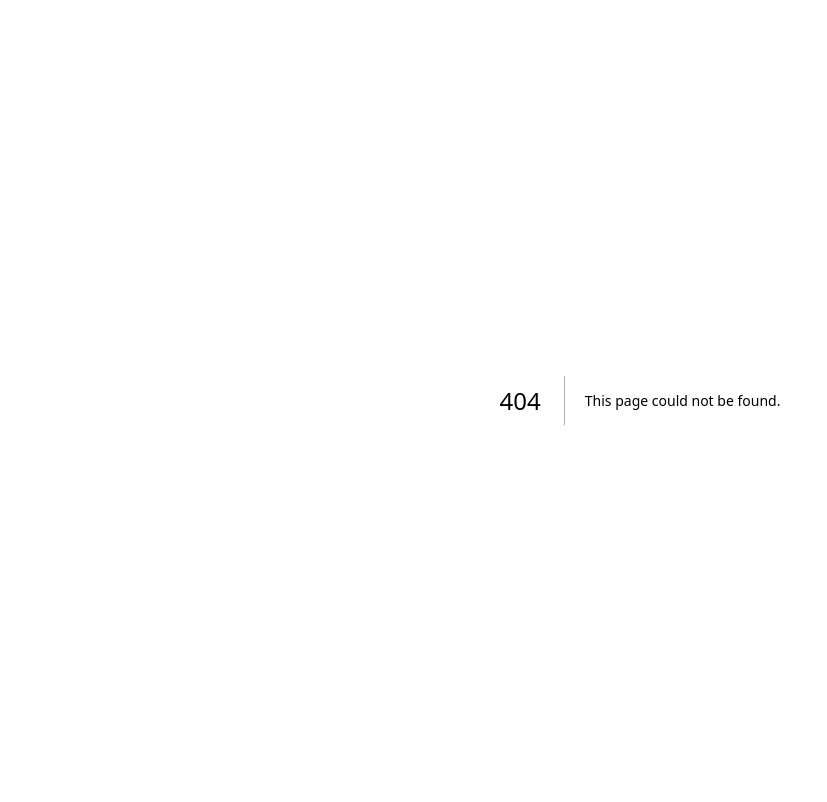
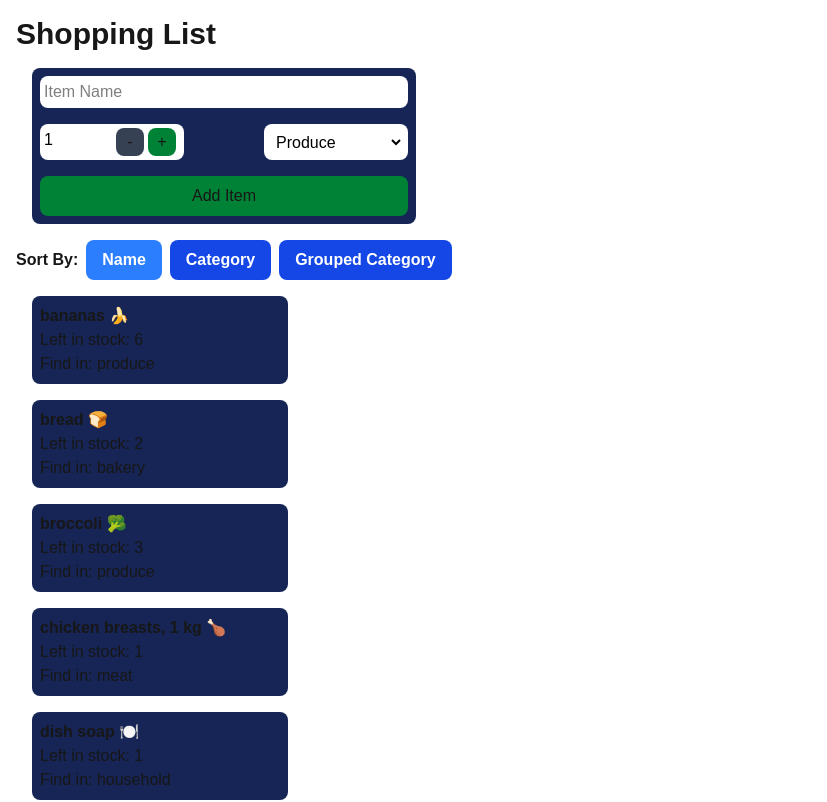
Before and after one commit to AstrumIgnis/cprg306-assignments, a Next.js app: page /week-7 in a window 1280 px wide. Before the commit this address had no page. Shown: the top 802 px of the page, without its empty margins (0-827 px from the left). Built offline with nearby package versions, Linux system fonts and the light colour scheme.

Commit message:
Added week 7 assignment

```diff
--- a/app/page.js
+++ b/app/page.js
@@ -9,7 +9,8 @@ export default function Home() {
       <Link className="m-4" href="/week-3">Week 3 Assignment</Link><br />
       <Link className="m-4" href="/week-4">Week 4 Assignment</Link><br />
       <Link className="m-4" href="/week-5">Week 5 Assignment</Link><br />
-      <Link className="m-4" href="/week-6">Week 6 Assignment</Link>
+      <Link className="m-4" href="/week-6">Week 6 Assignment</Link><br />
+      <Link className="m-4" href="/week-7">Week 7 Assignment</Link>
     </main>
   );
 }
--- a/app/week-5/page.js
+++ b/app/week-5/page.js
@@ -9,5 +9,5 @@ export default function Page() {
 }
 
 export const metadata = {
-    title: "Counter",
+    title: "New Item",
 };
--- /dev/null
+++ b/app/week-7/item-list.js
@@ -0,0 +1,86 @@
+"use client"
+
+import Item from "./item";
+import { useState } from "react";
+
+export default function ItemList({ items }) {
+    const [sortby, setSortBy] = useState("name");
+
+
+    const getSortedItems = () => {
+        let ItemData = [...items]; // Create a copy of items to avoid mutating props
+        if (sortby === "name") {
+            return ItemData.sort((a, b) => {
+                return a.name.localeCompare(b.name);
+            });
+        }
+
+        if (sortby === "category") {
+            return ItemData.sort((a, b) => {
+                return a.category.localeCompare(b.category);
+            });
+        }
+
+        if (sortby === "grouped") {
+            const groupedData = ItemData.reduce((groupedItems, item) => {
+                const group = item.category;
+                if (groupedItems[group] == null) groupedItems[group] = [];
+                groupedItems[group].push(item)
+                return groupedItems;
+            }, {});
+
+            return Object.keys(groupedData).map((key) => ({
+                key,
+                items: groupedData[key]
+            })).sort((a, b) => {
+                return a.key.localeCompare(b.key);
+            });
+        }
+    }
+
+    const sortedItems = getSortedItems();
+
+    return (
+        <div className="m-4">
+            <div className="mb-4">
+                <label htmlFor="sort-by" className="mr-2 font-bold">Sort By:</label>
+                <button
+                    className={`text-white font-bold py-2 px-4 rounded-lg mr-2 ${sortby === "name" ? "bg-blue-500 hover:bg-blue-400" : "bg-blue-700 hover:bg-blue-600"}`}
+                    onClick={() => setSortBy("name")}>
+                    Name
+                </button>
+                <button
+                    className={`text-white font-bold py-2 px-4 rounded-lg mr-2 ${sortby === "category" ? "bg-blue-500 hover:bg-blue-400" : "bg-blue-700 hover:bg-blue-600"}`}
+                    onClick={() => setSortBy("category")}>
+                    Category
+                </button>
+                <button
+                    className={`text-white font-bold py-2 px-4 rounded-lg ${sortby === "grouped" ? "bg-blue-500 hover:bg-blue-400" : "bg-blue-700 hover:bg-blue-600"}`}
+                    onClick={() => setSortBy("grouped")}>
+                    Grouped Category
+                </button>
+            </div>
+
+            {sortby === "grouped" ? (
+                <ul>
+                    {sortedItems.map((group) => (
+                        <li key={group.key} className="mb-6">
+                            <h2 className="text-xl font-bold mb-2 capitalize">{group.key}</h2>
+                            <ul>
+                                {group.items.map((item) => (
+                                    <Item key={item.id} {...item} />
+                                ))}
+                            </ul>
+                        </li>
+                    ))}
+                </ul>
+            ) : (
+                <ul>
+                    {sortedItems.map((item) => (
+                        <Item key={item.id} {...item} />
+                    ))}
+                </ul>
+            )}
+        </div>
+    )
+}
--- /dev/null
+++ b/app/week-7/item.js
@@ -0,0 +1,9 @@
+export default function Item(item) {
+    return (
+        <li className="m-4 p-2 bg-blue-950 max-w-3xs rounded-lg">
+            <h2 className="text-x1 font-bold">{item.name}</h2>
+            <p>Left in stock: {item.quantity}</p>
+            <p>Find in: {item.category}</p>
+        </li>
+    );
+}
--- /dev/null
+++ b/app/week-7/items.json
@@ -0,0 +1,74 @@
+[
+  {
+    "id": "1h2GJKH12gkHG31h1H",
+    "name": "milk, 4 L 🥛",
+    "quantity": 1,
+    "category": "dairy"
+  },
+  {
+    "id": "2KJH3k2j3H1k2J3K1H",
+    "name": "bread 🍞",
+    "quantity": 2,
+    "category": "bakery"
+  },
+  {
+    "id": "3h2KJH3k2j3H1k2J3",
+    "name": "eggs, dozen 🥚",
+    "quantity": 2,
+    "category": "dairy"
+  },
+  {
+    "id": "4k2J3K1H2GJKH12gk",
+    "name": "bananas 🍌",
+    "quantity": 6,
+    "category": "produce"
+  },
+  {
+    "id": "5H1h1H2KJH3k2j3H",
+    "name": "broccoli 🥦",
+    "quantity": 3,
+    "category": "produce"
+  },
+  {
+    "id": "6H1k2J3K1H2GJKH1",
+    "name": "chicken breasts, 1 kg 🍗",
+    "quantity": 1,
+    "category": "meat"
+  },
+  {
+    "id": "7gkHG31h1H2KJH3k",
+    "name": "pasta sauce 🍝",
+    "quantity": 3,
+    "category": "canned goods"
+  },
+  {
+    "id": "8j3H1k2J3K1H2GJK",
+    "name": "spaghetti, 454 g 🍝",
+    "quantity": 2,
+    "category": "dry goods"
+  },
+  {
+    "id": "9H12gkHG31h1H2KJ",
+    "name": "toilet paper, 12 pack 🧻",
+    "quantity": 1,
+    "category": "household"
+  },
+  {
+    "id": "10H3k2j3H1k2J3K1",
+    "name": "paper towels, 6 pack",
+    "quantity": 1,
+    "category": "household"
+  },
+  {
+    "id": "11k2J3K1H2GJKH12",
+    "name": "dish soap 🍽️",
+    "quantity": 1,
+    "category": "household"
+  },
+  {
+    "id": "12GJKH12gkHG31h1",
+    "name": "hand soap 🧼",
+    "quantity": 4,
+    "category": "household"
+  }
+]
--- /dev/null
+++ b/app/week-7/new-item.js
@@ -0,0 +1,95 @@
+"use client"
+
+import { useState } from "react";
+
+function GenerateId() {
+    return '_' + Math.random().toString(36).substring(2, 20);
+}
+
+export default function NewItem({ onAddItem }) {
+    const [quantity, setQuantity] = useState(1);
+    const [name, setName] = useState("");
+    const [category, setCategory] = useState("produce");
+
+    const [incrementIsEnabled, setIncrementIsEnabled] = useState(false);
+    const [decrementIsEnabled, setDecrementIsEnabled] = useState(true);
+
+    const submitFunction = (event) => {
+        event.preventDefault();
+
+        const newItem = {
+            id: GenerateId(),
+            name: name,
+            quantity: quantity,
+            category: category
+        };
+
+        onAddItem(newItem);
+
+        // Reset form fields after submission
+        setQuantity(1);
+        setName("");
+        setCategory("produce");
+        setIncrementIsEnabled(false);
+        setDecrementIsEnabled(true);
+    }
+
+    // Functions to handle increment and decrement also enable/disable buttons if limits of 1 or 20 are reached
+    const increment = () => {
+        const newQuantity = quantity + 1;
+        setQuantity(newQuantity);
+        setIncrementIsEnabled(newQuantity >= 20);
+        setDecrementIsEnabled(newQuantity <= 1);
+    }
+
+    const decrement = () => {
+        const newQuantity = quantity - 1;
+        setQuantity(newQuantity);
+        setIncrementIsEnabled(newQuantity >= 20);
+        setDecrementIsEnabled(newQuantity <= 1);
+    }
+
+    return (
+        <form className="p-2 mt-3 mb-1 bg-blue-950 max-w-sm w-full rounded-lg ml-8" onSubmit={submitFunction}>
+            <div id="name-input" className="mb-4">
+                <input
+                    className="text-black w-full back justify-between bg-white rounded-lg p-1"
+                    type="text"
+                    placeholder="Item Name"
+                    value={name}
+                    onChange={e => setName(e.target.value)}
+                    required />
+            </div>
+
+            <div id="quantity-category-row" className="flex justify-between mb-4">
+                <div id="quantity-input" className="w-36 flex justify-between bg-white rounded-lg p-1">
+                    <span className="text-black">{quantity}</span>
+                    <div className="flex justify-end w-full">
+                        <button type="button" disabled={decrementIsEnabled} className="bg-red-700 disabled:bg-gray-700 hover:bg-red-600 rounded-lg mr-1 w-7 h-7" onClick={decrement}>-</button>
+                        <button type="button" disabled={incrementIsEnabled} className="bg-green-700 disabled:bg-gray-700 hover:bg-green-600 rounded-lg mr-1 w-7 h-7" onClick={increment}>+</button>
+                    </div>
+                </div>
+
+                <div id="category-input" className="w-36 flex justify-between bg-white rounded-lg p-1">
+                    <select className="w-full flex justify-between bg-white text-black rounded-lg p-1"
+                        onChange={e => setCategory(e.target.value)}
+                        value={category}>
+                        <option value="produce">Produce</option>
+                        <option value="dairy">Dairy</option>
+                        <option value="bakery">Bakery</option>
+                        <option value="meat">Meat</option>
+                        <option value="frozen foods">Frozen Foods</option>
+                        <option value="canned goods">Canned Goods</option>
+                        <option value="dry goods">Dry Goods</option>
+                        <option value="beverages">Beverages</option>
+                        <option value="snacks">Snacks</option>
+                        <option value="household">Household</option>
+                        <option value="other">Other</option>
+                    </select>
+                </div>
+            </div>
+
+            <button type="submit" className="bg-green-700 p-2 rounded-lg w-full">Add Item</button>
+        </form>
+    );
+}
--- /dev/null
+++ b/app/week-7/page-client.js
@@ -0,0 +1,22 @@
+"use client"
+
+import ItemList from "./item-list";
+import NewItem from "./new-item";
+import itemsData from "./items.json";
+import { useState } from "react";
+
+export default function PageClient() {
+    const [items, setItems] = useState(itemsData);
+
+    const handleAddItem = (newItem) => {
+        setItems([...items, newItem]);
+    }
+
+    return (
+        <div>
+            <h1 className="text-3xl font-bold m-4">Shopping List</h1>
+            <NewItem onAddItem={handleAddItem} />
+            <ItemList items={items} />
+        </div>
+    );
+}
--- /dev/null
+++ b/app/week-7/page.js
@@ -0,0 +1,13 @@
+import PageClient from './page-client';
+
+export default function Page() {
+    return (
+        <main>
+            <PageClient />
+        </main>
+    );
+}
+
+export const metadata = {
+    title: "Shopping List",
+};
```
